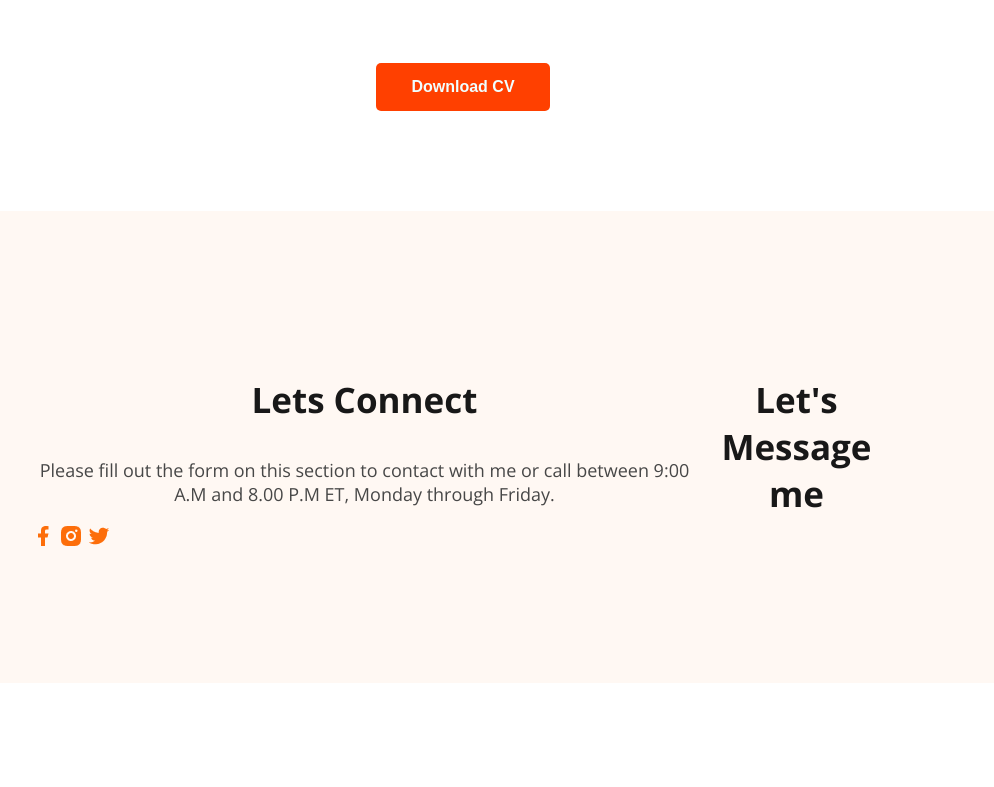
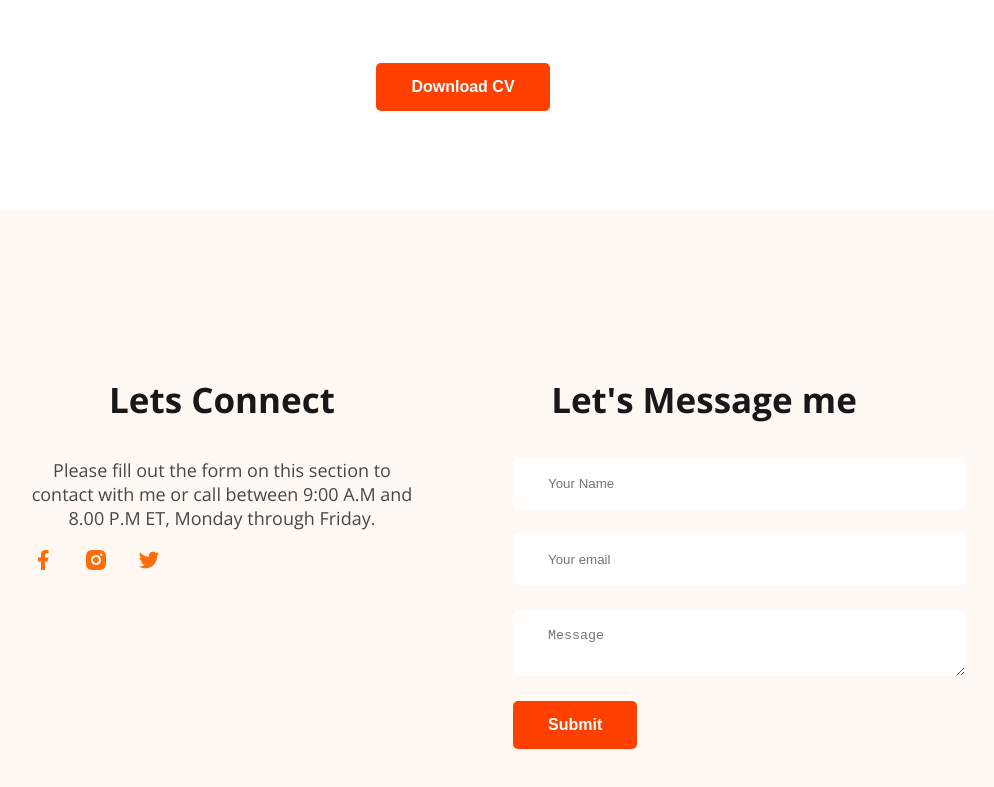
Before and after one commit to fahimbrew/sweatscience-portfolio, a plain HTML site: page index.html in a window 1280 px wide. Shown: the part 3076-3863 px from the top of the page, without its empty margins (177-1171 px from the left). Before the commit the page ends 3767 px from the top, so only its background shows below. Drawn offline with nearby package versions, Linux system fonts and the light colour scheme.

Commit message:
finished footer section

```diff
--- a/index.html
+++ b/index.html
@@ -187,6 +187,12 @@
         </div>
         <div class="footer-column">
             <h3 class="section-title">Let's Message me</h3>
+            <form class="contact" action="">
+                <input type="text" placeholder="Your Name">
+                <input type="email" name="" id="" placeholder="Your email">
+                <textarea name="" id="" placeholder="Message"></textarea>
+                <input class="btn-primary" type="submit" value="Submit">
+            </form>
         </div>
 
 
--- a/styles/portfolio.css
+++ b/styles/portfolio.css
@@ -189,7 +189,29 @@ main section {
 /* footer styles */
 footer {
     display: flex;
+    gap: 100px;
     background: #fff8f3;
     padding: 130px 200px;
     margin-top: 100px;
 }
+
+.footer-column {
+    width: 50%;
+}
+
+.social-links a {
+    margin-right: 25px;
+}
+
+.contact input[type="text"],
+.contact input[type="email"],
+textarea {
+    display: block;
+    margin-bottom: 25px;
+    padding: 18px 35px;
+    color: #757575;
+    border-radius: 5px;
+    background: #fff;
+    border: 0;
+    width: 100%;
+}
```
